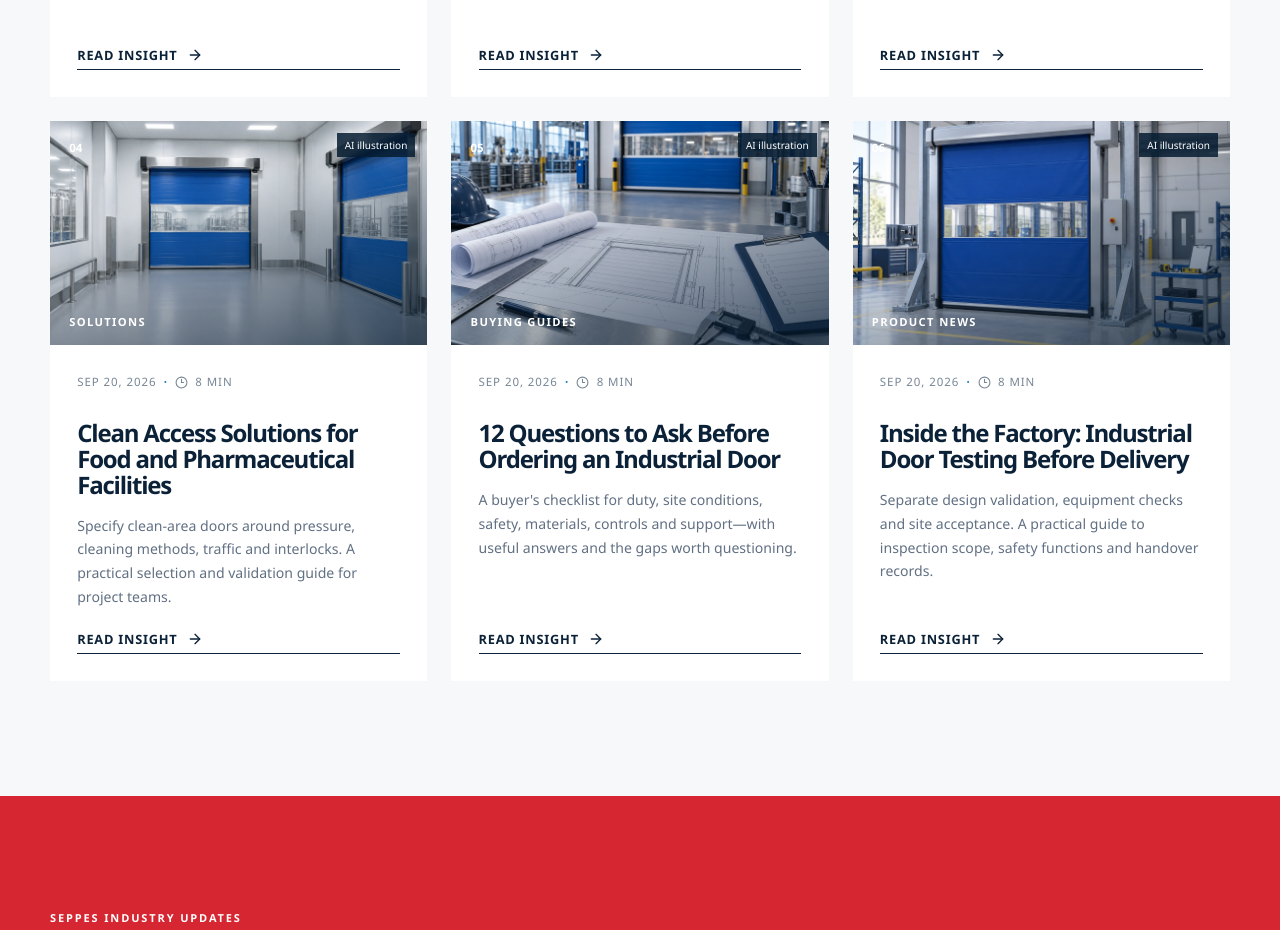
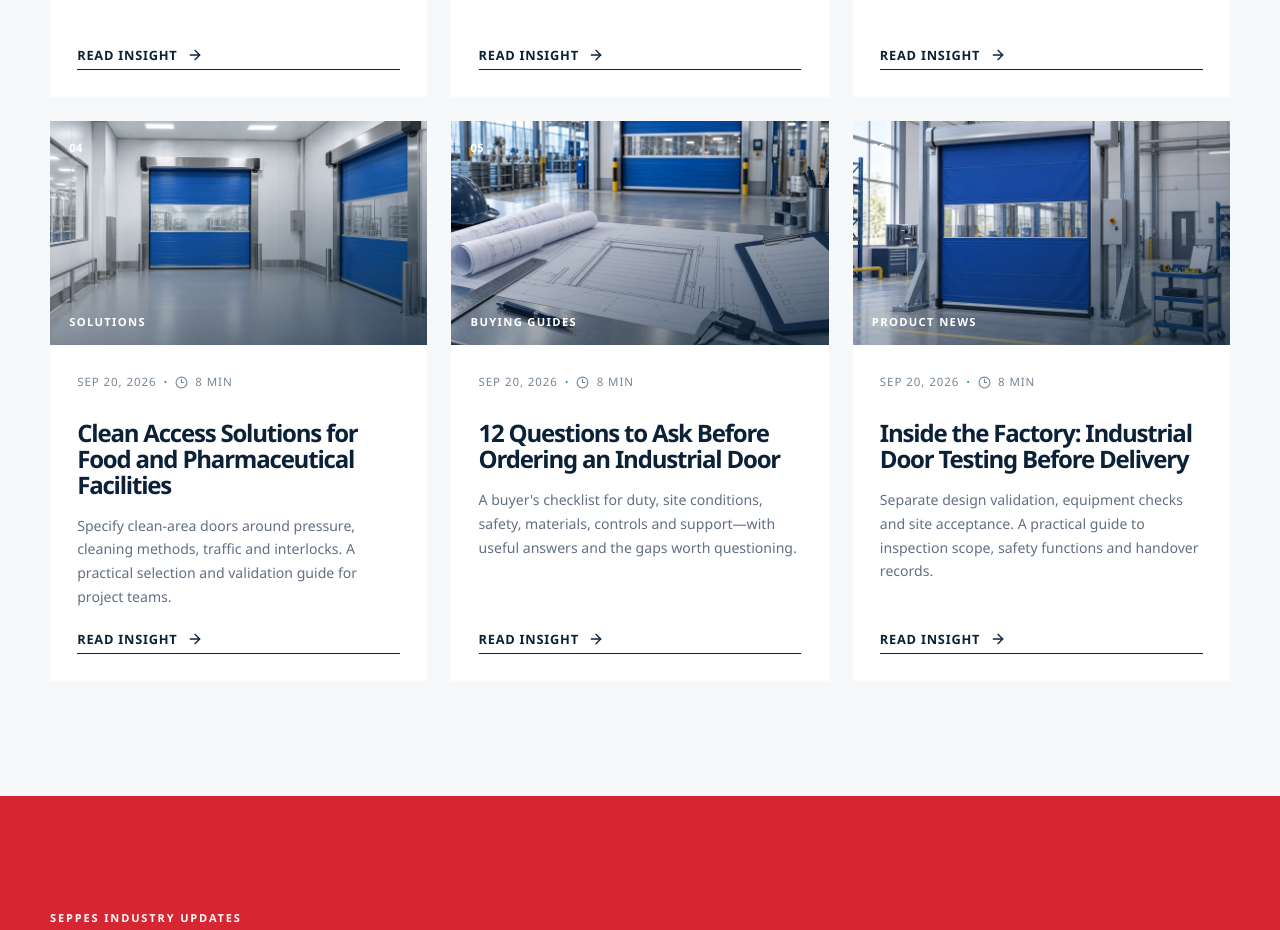
Before and after one commit to jiangzi123456/seppes-industrial-doors, a Next.js app: page /source/blog in a window 1280 px wide. Shown: the part 2448-3378 px from the top of the page. Built offline with nearby package versions, Linux system fonts and the light colour scheme.

Commit message:
Remove visible image notes from editorial articles

```diff
--- a/app/source/blog/geo-news-feed.tsx
+++ b/app/source/blog/geo-news-feed.tsx
@@ -12,9 +12,9 @@ const posts = [
   { slug: "new-generation-high-speed-roll-up-door", category: "Product News", date: "Aug 19, 2026", title: "New-Generation High-Speed Roll-Up Door for Busy Production Areas", excerpt: "See how a SEPPES rapid PVC door improves traffic flow, zone separation and automatic access in busy production areas.", read: "8 min", image: "/images/high-speed-roll-up-door-product.jpg", tone: "blue" },
   { slug: "control-dust-and-airflow-between-production-zones", category: "Solutions", date: "Aug 18, 2026", title: "How to Control Dust and Airflow Between Production Zones", excerpt: "A practical rapid-door solution for facilities that need fast traffic flow without sacrificing environmental separation.", read: "8 min", image: "/images/hero-industrial-door.jpg", tone: "red" },
   { slug: "high-speed-roll-up-door-food-material-access", category: "Solutions", date: "Aug 17, 2026", title: "High-Speed Roll-Up Doors for Food Material Access", excerpt: "Reduce dust transfer, shorten waiting time and improve raw-material traffic in food production areas.", read: "8 min", image: "/images/cleanroom-door.jpg", tone: "green" },
-  {"slug":"cleanroom-door-solutions-food-pharmaceutical","category":"Solutions","date":"Sep 20, 2026","title":"Clean Access Solutions for Food and Pharmaceutical Facilities","excerpt":"Specify clean-area doors around pressure, cleaning methods, traffic and interlocks. A practical selection and validation guide for project teams.","read":"8 min","image":"/images/blog/cleanroom-airlock-concept.webp","tone":"green","aiImage":true},
-  {"slug":"industrial-door-buyer-checklist-12-questions","category":"Buying Guides","date":"Sep 20, 2026","title":"12 Questions to Ask Before Ordering an Industrial Door","excerpt":"A buyer's checklist for duty, site conditions, safety, materials, controls and support—with useful answers and the gaps worth questioning.","read":"8 min","image":"/images/blog/industrial-door-planning-concept.webp","tone":"navy","aiImage":true},
-  {"slug":"industrial-door-pre-delivery-inspection","category":"Product News","date":"Sep 20, 2026","title":"Inside the Factory: Industrial Door Testing Before Delivery","excerpt":"Separate design validation, equipment checks and site acceptance. A practical guide to inspection scope, safety functions and handover records.","read":"8 min","image":"/images/blog/industrial-door-inspection-concept.webp","tone":"purple","aiImage":true},
+  {"slug":"cleanroom-door-solutions-food-pharmaceutical","category":"Solutions","date":"Sep 20, 2026","title":"Clean Access Solutions for Food and Pharmaceutical Facilities","excerpt":"Specify clean-area doors around pressure, cleaning methods, traffic and interlocks. A practical selection and validation guide for project teams.","read":"8 min","image":"/images/blog/cleanroom-airlock-concept.webp","tone":"green"},
+  {"slug":"industrial-door-buyer-checklist-12-questions","category":"Buying Guides","date":"Sep 20, 2026","title":"12 Questions to Ask Before Ordering an Industrial Door","excerpt":"A buyer's checklist for duty, site conditions, safety, materials, controls and support—with useful answers and the gaps worth questioning.","read":"8 min","image":"/images/blog/industrial-door-planning-concept.webp","tone":"navy"},
+  {"slug":"industrial-door-pre-delivery-inspection","category":"Product News","date":"Sep 20, 2026","title":"Inside the Factory: Industrial Door Testing Before Delivery","excerpt":"Separate design validation, equipment checks and site acceptance. A practical guide to inspection scope, safety functions and handover records.","read":"8 min","image":"/images/blog/industrial-door-inspection-concept.webp","tone":"purple"},
 ];
 
 export function GeoNewsFeed() {
@@ -53,7 +53,7 @@ export function GeoNewsFeed() {
 
     <section className="geo-latest" id="latest"><div className="container"><div className="geo-section-label"><b>Latest intelligence</b></div>
       <div className="geo-tools"><div className="geo-tabs" role="group" aria-label="Filter news by category">{categories.map((item) => <button key={item} className={category === item ? "active" : ""} onClick={() => setCategory(item)}>{item}</button>)}</div><label className="geo-search"><Search size={17} /><span className="sr-only">Search articles</span><input value={query} onChange={(event) => setQuery(event.target.value)} placeholder="Search insights" /></label></div>
-      {visible.length ? <div className="geo-card-grid">{visible.map((post) => <article className="geo-card" key={post.title}><div className={`geo-card__visual tone-${post.tone}`}><Image src={post.image} alt={`${post.title} — ${post.category}`} fill sizes="(min-width: 1100px) 33vw, (min-width: 650px) 50vw, 100vw" /><span>0{posts.indexOf(post) + 1}</span>{("aiImage" in post && post.aiImage) && <small className="geo-card__ai">AI illustration</small>}<b>{post.category}</b></div>
+      {visible.length ? <div className="geo-card-grid">{visible.map((post) => <article className="geo-card" key={post.title}><div className={`geo-card__visual tone-${post.tone}`}><Image src={post.image} alt={`${post.title} — ${post.category}`} fill sizes="(min-width: 1100px) 33vw, (min-width: 650px) 50vw, 100vw" /><span>0{posts.indexOf(post) + 1}</span><b>{post.category}</b></div>
         <div className="geo-card__body"><p className="geo-meta">{post.date} <span>·</span> <Clock3 size={13} /> {post.read}</p><h3>{post.title}</h3><p>{post.excerpt}</p><Link href={`/source/blog/${post.slug}`} aria-label={`Read ${post.title}`}>Read insight <ArrowRight size={16} /></Link></div></article>)}</div> : <div className="geo-empty"><h3>No briefings found.</h3><p>Try another topic or clear your search.</p></div>}
     </div></section>
 
--- a/data/editorial-posts.ts
+++ b/data/editorial-posts.ts
@@ -5,7 +5,6 @@ export const editorialPosts: BlogPost[] = [
     "date": "September 20, 2026",
     "dateISO": "2026-09-20",
     "readTime": "8 min read",
-    "imageCaption": "AI-generated concept illustration. Actual equipment and project configurations may differ.",
     "relatedHref": "/products/high-speed-roll-up-door",
     "relatedLabel": "Explore high-speed roll-up doors",
     "slug": "cleanroom-door-solutions-food-pharmaceutical",
@@ -273,7 +272,6 @@ export const editorialPosts: BlogPost[] = [
     "date": "September 20, 2026",
     "dateISO": "2026-09-20",
     "readTime": "8 min read",
-    "imageCaption": "AI-generated concept illustration. Actual equipment and project configurations may differ.",
     "relatedHref": "/products",
     "relatedLabel": "Compare industrial door families",
     "slug": "industrial-door-buyer-checklist-12-questions",
@@ -515,7 +513,6 @@ export const editorialPosts: BlogPost[] = [
     "date": "September 20, 2026",
     "dateISO": "2026-09-20",
     "readTime": "8 min read",
-    "imageCaption": "AI-generated concept illustration. Actual equipment and project configurations may differ.",
     "relatedHref": "/project-support",
     "relatedLabel": "Discuss project support",
     "slug": "industrial-door-pre-delivery-inspection",
```
Also changed, not shown: app/source/blog/blog.css, 1 other file (tests, documents, lock files or other folders).
